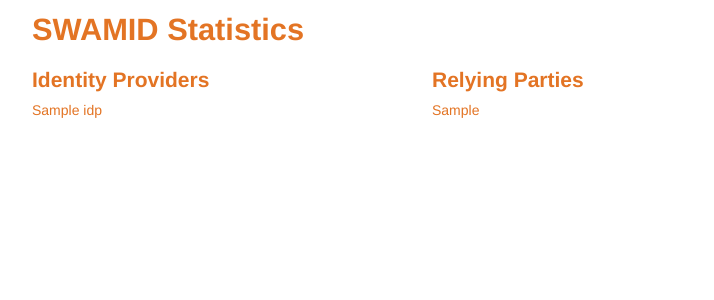
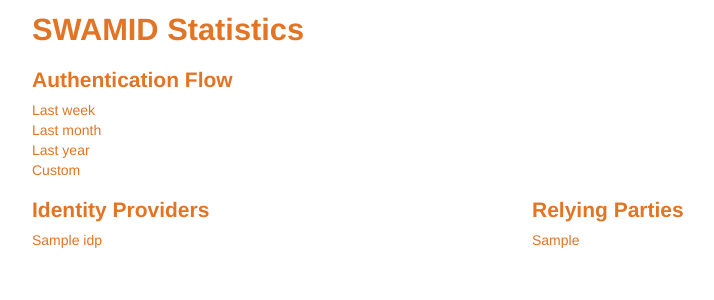
Before and after one commit to SUNET/flog, a Django app: template templates/event/list.html in a window 1280 px wide. Shown: the top 300 px of the page, without its empty margins (23-737 px from the left). Run offline with Django 3.2, Linux system fonts and the light colour scheme; the template is opened without the code that fills it: most values are stand-ins (such as "Sample title", 1, 10 or a date in 2020); parts of the project's set-up code (start-up, migrations or seed data) failed here and were passed over; some libraries are stand-ins or nearby versions.

Commit message:
Memory usage is now lower. Parameters added for default span and threshold.

```diff
--- a/apps/event/urls.py
+++ b/apps/event/urls.py
@@ -8,7 +8,12 @@ from django.conf.urls import patterns, url
 
 urlpatterns = patterns('apps.event.views',
     url(r'^origin/(?P<pk>\d+)/$', view='by_origin'),
+    url(r'^origin/(?P<pk>\d+)/min=(?P<default_min>\d+)&max=(?P<default_max>\d+)$', view='by_origin'),
     url(r'^rp/(?P<pk>\d+)/$', view='by_rp'),
+    url(r'^rp/(?P<pk>\d+)/min=(?P<default_min>\d+)&max=(?P<default_max>\d+)$', view='by_rp'),
     url(r'^authentication-flow/$', view='auth_flow'),
+    url(r'^authentication-flow/threshold=(?P<value_threshold>\d+)$', view='auth_flow'),
+    url(r'^authentication-flow/min=(?P<default_min>\d+)&max=(?P<default_max>\d+)$', view='auth_flow'),
+    url(r'^authentication-flow/min=(?P<default_min>\d+)&max=(?P<default_max>\d+)&threshold=(?P<value_threshold>\d+)$', view='auth_flow'),
     url(r'^entities/$', view='entities'),
 )
--- a/static/css/flog-style.css
+++ b/static/css/flog-style.css
@@ -20,6 +20,10 @@ div.rangeslider {
 div.graph {
 	width: 600px;
     height: 300px;
+}
+
+p.disclaimer {
+    margin-top: -35px;
 }
 
 /* Sankey diagram */
--- a/templates/event/list.html
+++ b/templates/event/list.html
@@ -1,9 +1,20 @@
 {% extends "base.html" %}
 {% block main %}
     <h3>SWAMID Statistics</h3>
-	<!--<div style="padding-right: 50px; vertical-align: top;" class="left">-->
+
     <div class="row">
-        <div class="span4">
+        <div class="span8">
+            <h4>Authentication Flow</h4>
+            <ul class="unstyled">
+                <li><a href="event/authentication-flow/min=7&max=1">Last week</a></li>
+                <li><a href="event/authentication-flow/min=31&max=1">Last month</a></li>
+                <li><a href="event/authentication-flow/min=366&max=1">Last year</a></li>
+                <li><a  href="event/authentication-flow/">Custom</a></li>
+            </ul>
+        </div>
+    </div>
+    <div class="row">
+        <div class="span5">
             <h4>Identity Providers</h4>
             <ul class="unstyled">
                 {% for idp in idps %}
@@ -11,7 +22,7 @@
                 {% endfor %}
             </ul>
         </div>
-        <div class="span4">
+        <div class="span5">
             <h4>Relying Parties</h4>
             <ul class="unstyled">
                 {% for rp in rps %}
--- a/templates/event/piechart.html
+++ b/templates/event/piechart.html
@@ -110,8 +110,8 @@ $(document).ready(function() {
             max: new Date(today.getFullYear(), today.getMonth(), today.getDate()-1)
         },
         defaultValues:{
-            min: new Date(today.getFullYear(), today.getMonth(), today.getDate()-15),
-            max: new Date(today.getFullYear(), today.getMonth(), today.getDate()-1)
+            min: new Date(today.getFullYear(), today.getMonth(), today.getDate()-{{ default_min }}),
+            max: new Date(today.getFullYear(), today.getMonth(), today.getDate()-{{ default_max }})
         },
         wheelMode: "scroll"
     };
```
Also changed, not shown: apps/event/views.py (+50 -40 lines), templates/event/sankey.html (+10 -5 lines).
